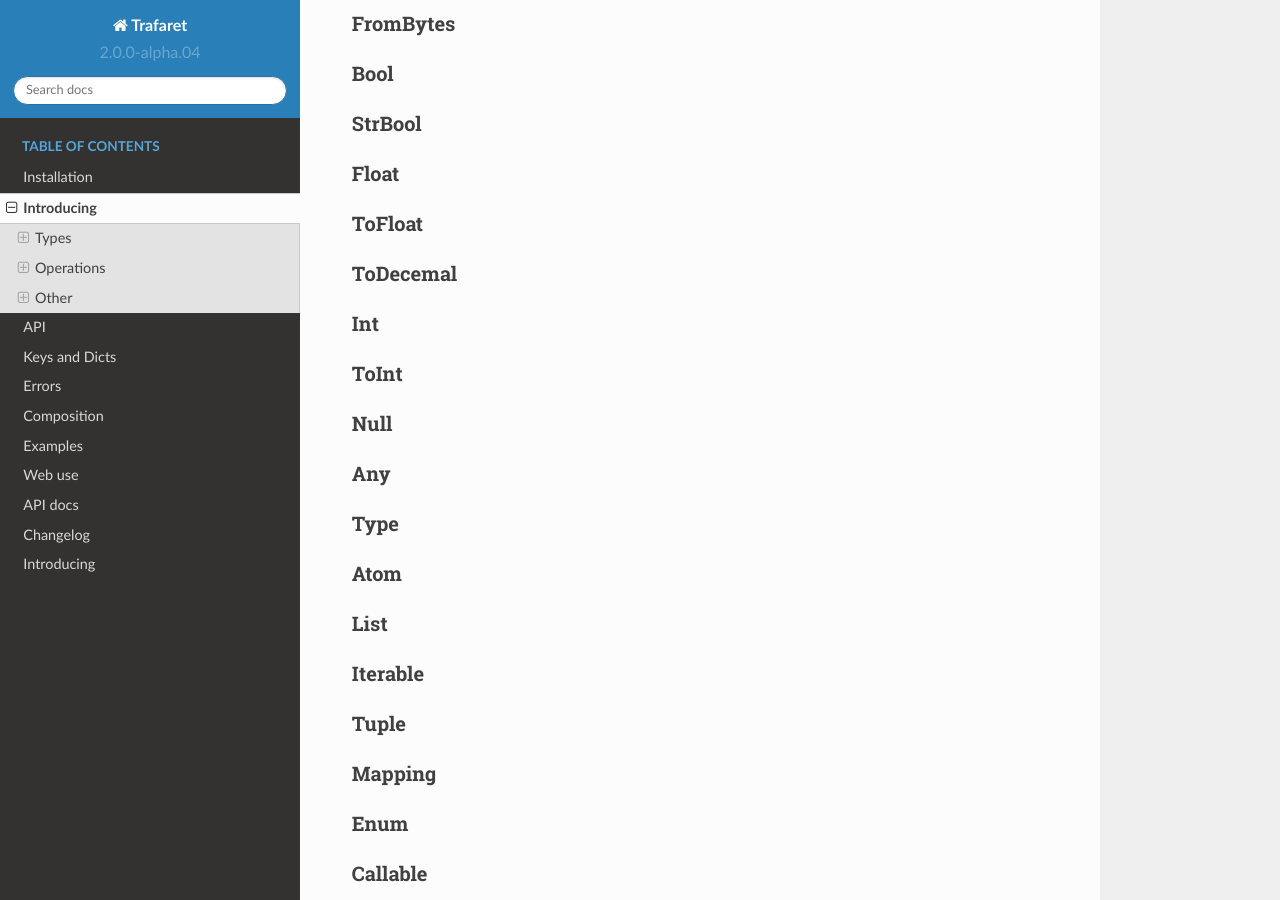
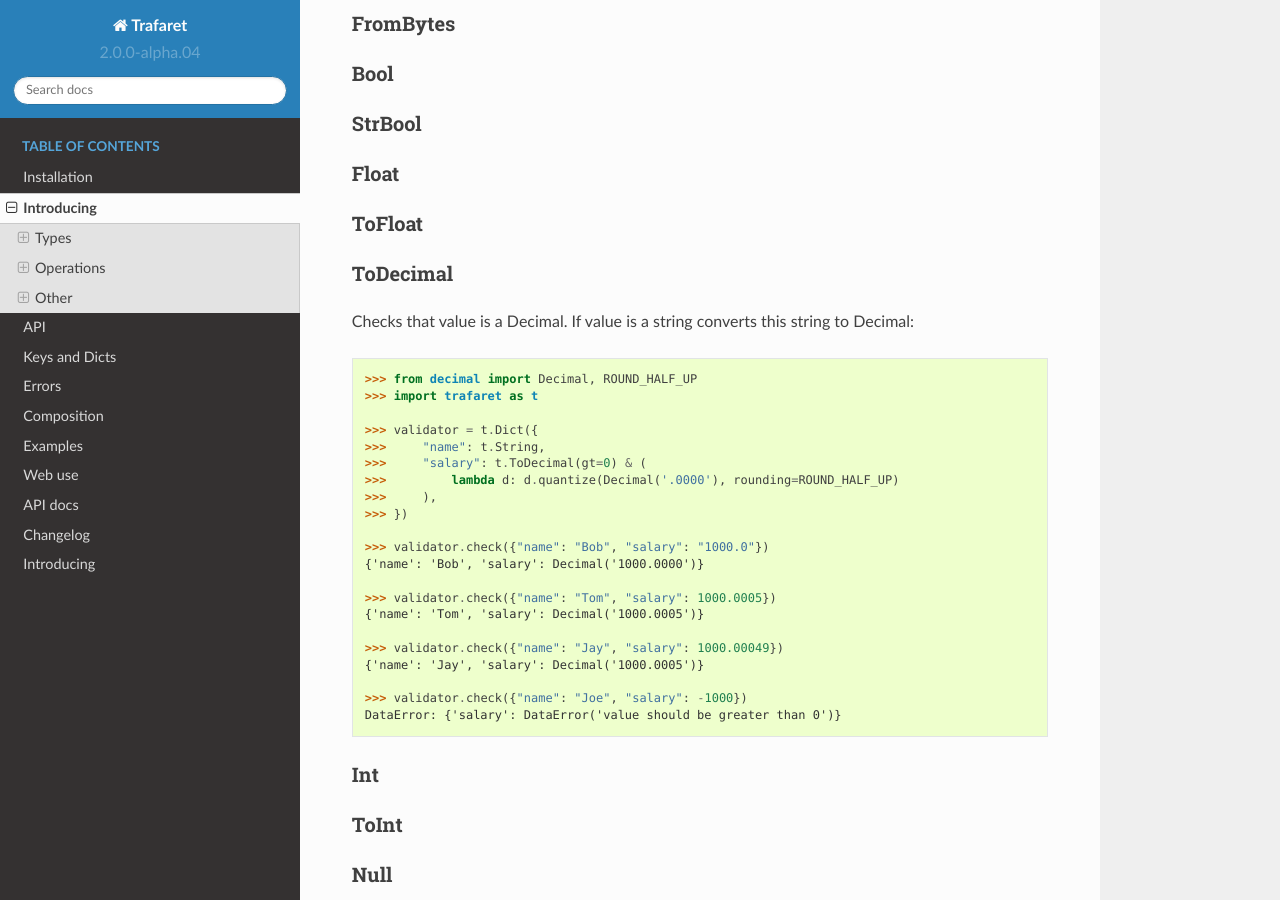
Before and after one commit to Deepwalker/trafaret, a Sphinx documentation site: the page built from docs/intro.rst, in a window 1280 px wide and 900 px high, scrolled down 6381 px. Built offline with Sphinx 7.4.7 and the Read the Docs theme 2.0.0, drawn with Linux system fonts in a browser that asks for light colours.

Commit message:
Docs: Update ToDecimal tests and docs, closes #68.

```diff
--- a/docs/intro.rst
+++ b/docs/intro.rst
@@ -304,9 +304,32 @@ ToFloat
 .......
 
 
-ToDecemal
+ToDecimal
 .........
+Checks that value is a Decimal.
+If value is a string converts this string to Decimal::
 
+    >>> from decimal import Decimal, ROUND_HALF_UP
+    >>> import trafaret as t
+
+    >>> validator = t.Dict({
+    >>>     "name": t.String,
+    >>>     "salary": t.ToDecimal(gt=0) & (
+    >>>         lambda d: d.quantize(Decimal('.0000'), rounding=ROUND_HALF_UP)
+    >>>     ),
+    >>> })
+
+    >>> validator.check({"name": "Bob", "salary": "1000.0"})
+    {'name': 'Bob', 'salary': Decimal('1000.0000')}
+
+    >>> validator.check({"name": "Tom", "salary": 1000.0005})
+    {'name': 'Tom', 'salary': Decimal('1000.0005')}
+
+    >>> validator.check({"name": "Jay", "salary": 1000.00049})
+    {'name': 'Jay', 'salary': Decimal('1000.0005')}
+
+    >>> validator.check({"name": "Joe", "salary": -1000})
+    DataError: {'salary': DataError('value should be greater than 0')}
 
 Int
 ...
```
Also changed, not shown: 2 other files.
